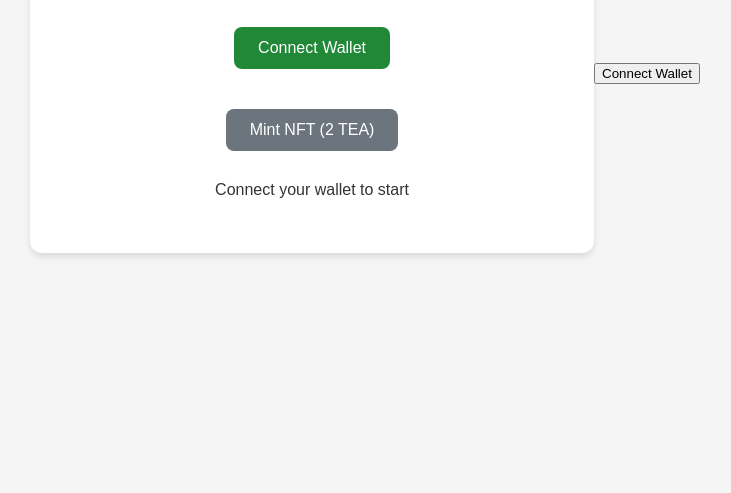
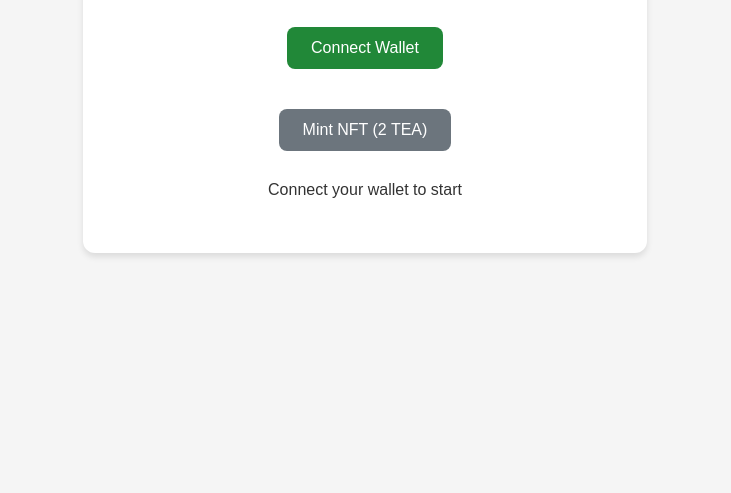
Before and after one commit to Vhanzj/TEA-Assam, a plain HTML site: page index.html in a window 1280 px wide. Shown: the part 347-840 px from the top of the page, without its empty margins (275-1006 px from the left). Drawn offline with Linux system fonts and the light colour scheme.

Commit message:
Update index.html

```diff
--- a/index.html
+++ b/index.html
@@ -20,20 +20,6 @@
      <script src="https://cdn.ethers.io/lib/ethers-5.0.min.js">
 
      </script>
-    <button onclick="connectWallet()">Connect Wallet</button>
-    <script>
-        async function connectWallet() {
-            if (window.ethereum) {
-                try {
-                    const accounts = await window.ethereum.request({ method: 'eth_requestAccounts' });
-                    console.log(`Wallet connected: ${accounts[0]}`);
-                } catch (error) {
-                    console.error("Error connecting to wallet:", error);
-                }
-            } else {
-                console.log("Please install MetaMask!");
-            }
-        }
-    </script>
+
 </body>
 </html>
```
